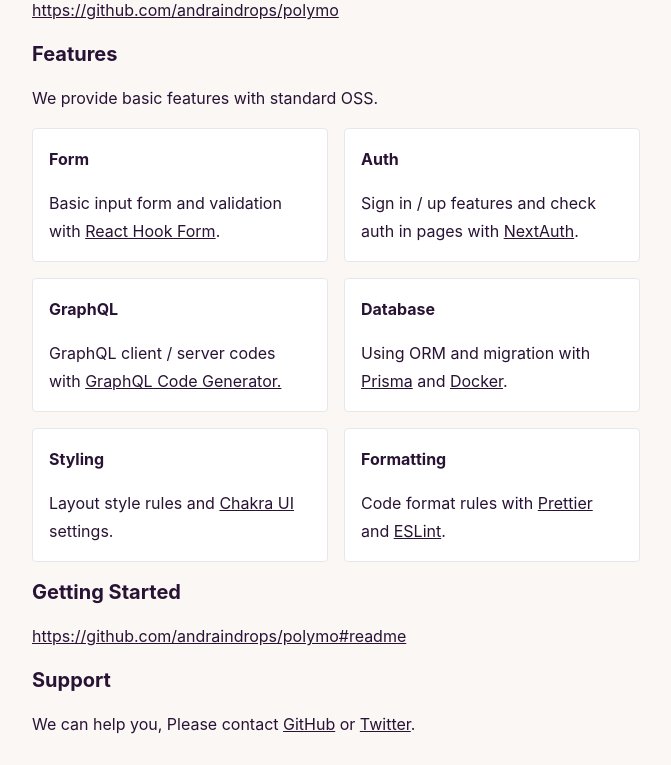
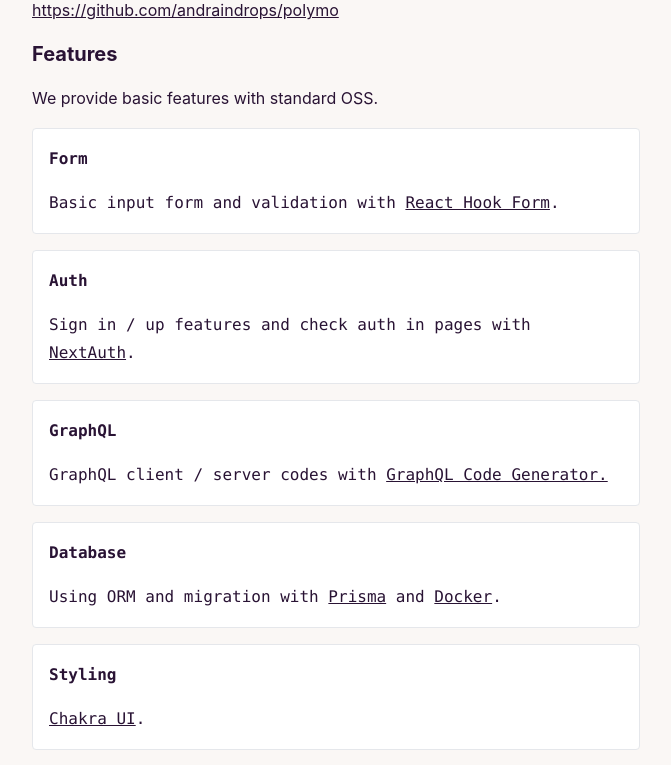
Before and after one commit to andraindrops/polymo.dev, a Next.js app: page / in a window 1280 px wide. Shown: the part 700-1465 px from the top of the page, without its empty margins (304-975 px from the left). Built offline with nearby package versions, Linux system fonts and the light colour scheme.

Commit message:
chore: change introductions

```diff
--- a/src/pages/index.tsx
+++ b/src/pages/index.tsx
@@ -48,7 +48,7 @@
                 <h3 className="text-xl font-bold">Features</h3>
                 <p>We provide basic features with standard OSS.</p>
               </Stack>
-              <Stack className="sm:grid-cols-2">
+              <Stack className="sm:grid-cols-1 font-mono">
                 <Feature
                   title="Form"
                   description={
@@ -85,15 +85,15 @@
                   title="Styling"
                   description={
                     <>
-                      Layout style rules and <Link href="https://chakra-ui.com/">Chakra UI</Link> settings.
+                      <Link href="https://chakra-ui.com/">Chakra UI</Link>.
                     </>
                   }
                 />
                 <Feature
-                  title="Formatting"
+                  title="Test / Link / Formatting"
                   description={
                     <>
-                      Code format rules with <Link href="https://prettier.io/">Prettier</Link> and <Link href="https://eslint.org/">ESLint</Link>.
+                      <Link href="https://storybook.js.org/">Storybook</Link>, <Link href="https://jestjs.io/">jest</Link>, <Link href="https://prettier.io/">Prettier</Link>, <Link href="https://eslint.org/">ESLint</Link>, <Link href="https://commitlint.js.org/#/">commitlint</Link>, <Link href="https://typicode.github.io/husky/#/">husky</Link>, <Link href="https://pre-commit.com/">pre-commit</Link>.
                     </>
                   }
                 />
```
